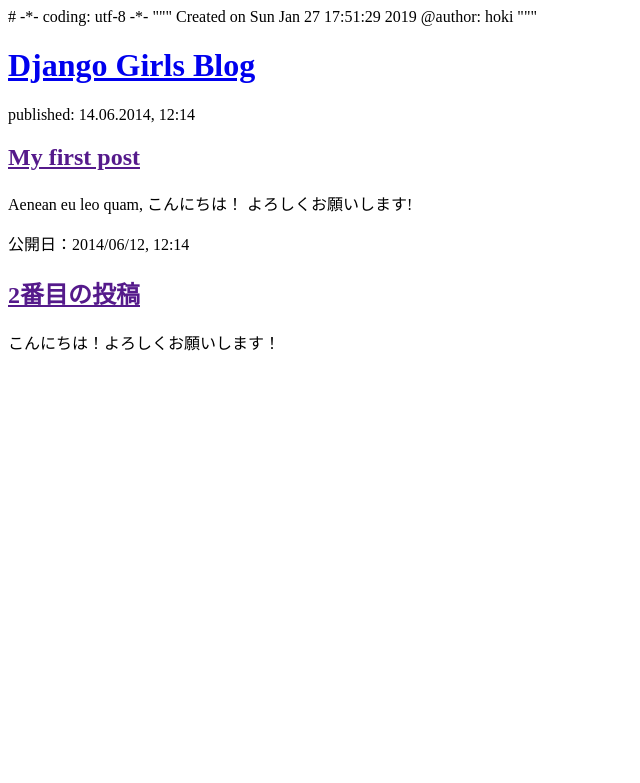
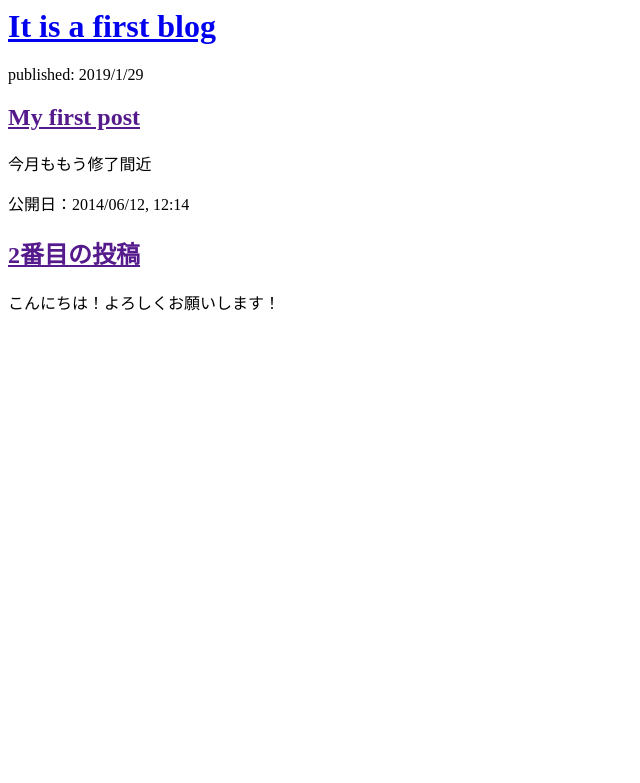
Before and after one commit to hoki3020/my-first-blog, a Django app: page / in a window 1280 px wide. Shown: the top 783 px of the page, without its empty margins (0-640 px from the left). Run offline with Django 3.2, Linux system fonts and the light colour scheme.

Commit message:
changed the HTML for the site

```diff
--- a/blog/templates/blog/post_list.html
+++ b/blog/templates/blog/post_list.html
@@ -1,22 +1,16 @@
-# -*- coding: utf-8 -*-
-"""
-Created on Sun Jan 27 17:51:29 2019
-
-@author: hoki
-"""
 <html>
     <head>
         <title>Django Girls blog</title>
     </head>
     <body>
         <div>
-            <h1><a href="/">Django Girls Blog</a></h1>
+            <h1><a href="/">It is a first blog</a></h1>
         </div>
 
         <div>
-            <p>published: 14.06.2014, 12:14</p>
+            <p>published: 2019/1/29</p>
             <h2><a href=''>My first post</a></h2>
-            <p>Aenean eu leo quam, こんにちは！ よろしくお願いします! </p>
+            <p>今月ももう修了間近 </p>
         </div>
 
         <div>
```
